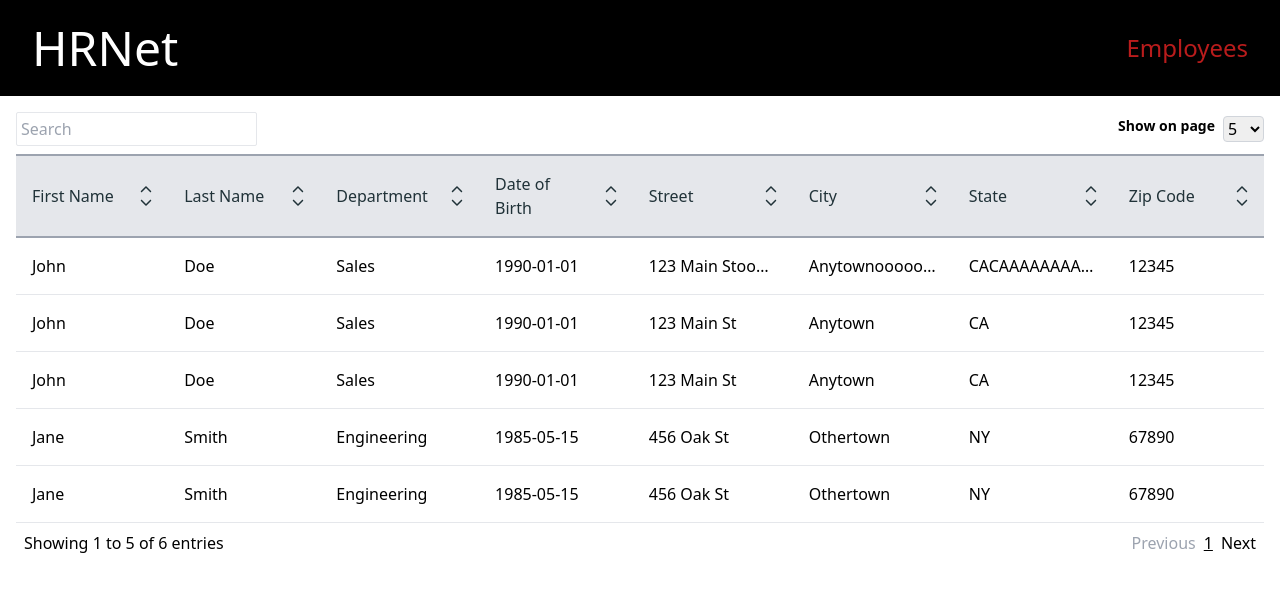
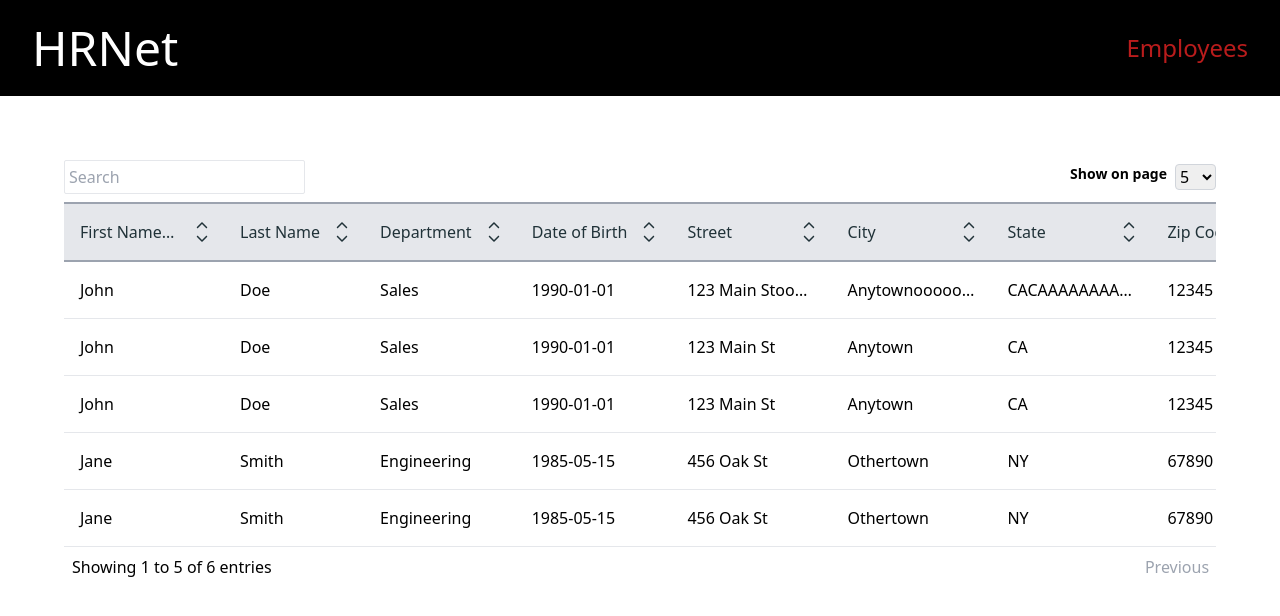
Before and after one commit to AnnabelleBraye/P14_HRNet, a React (Vite) app: page /employees in a window 1280 px wide. Shown: the top 616 px of the page. Built offline with nearby package versions, Linux system fonts and the light colour scheme.

Commit message:
feat(columnsMaxWidth): set max width to header and rows, add text-ellipsis on header.

```diff
--- a/src/components/Table/Header/index.tsx
+++ b/src/components/Table/Header/index.tsx
@@ -3,14 +3,22 @@ import { faChevronUp, faChevronDown } from '@fortawesome/free-solid-svg-icons';
 
 type HeaderProps = {
   title: string,
-  onClick: () => void
+  onClick: () => void,
+  columnsMaxWidth: number
 }
 
-const Header = ({title, onClick}: HeaderProps) => {
+const Header = ({title, onClick, columnsMaxWidth}: HeaderProps) => {
+
   return (
-    <th className="text-start text-blue-grey font-normal p-4 hover:cursor-pointer hover:bg-gray-600 hover:text-gray-300 hover:border-2 hover:border-gray-600">
-      <div className="flex justify-between items-center" onClick={onClick}>
-        <span>
+    <th
+      className="text-start text-blue-grey font-normal p-4 hover:cursor-pointer hover:bg-gray-600 hover:text-gray-300 hover:border-2 hover:border-gray-600"
+      style={{ maxWidth: `${columnsMaxWidth}px`, width: `${columnsMaxWidth}px` }}
+    >
+      <div
+        className="flex justify-between items-center"
+        onClick={onClick}
+      >
+        <span title={title} className="overflow-hidden text-ellipsis md:whitespace-nowrap">
           {title}
         </span>
         <span className="flex flex-col ml-4">
--- a/src/components/Table/Row/index.tsx
+++ b/src/components/Table/Row/index.tsx
@@ -4,14 +4,12 @@ import { ColType } from ".."
 type RowProps<T> = {
   columns: ColType<T>[],
   val: T,
-  nbOfTitles: number,
+  columnsMaxWidth: number,
   totalRows: number,
   rowIndex: number
 }
 
-const Row = <T,>({columns, val, nbOfTitles, totalRows, rowIndex}: RowProps<T>) => {
-  const { innerWidth: width } = window;
-
+const Row = <T,>({columns, val, columnsMaxWidth, totalRows, rowIndex}: RowProps<T>) => {
   return (
     <React.Fragment>
       <tr className={`hover:bg-gray-100  ${rowIndex === totalRows ? 'border-b-2 border-gray-400' : 'border-b'}`}>
@@ -20,7 +18,7 @@ const Row = <T,>({columns, val, nbOfTitles, totalRows, rowIndex}: RowProps<T>) =
             key={propIndex}
             title={`${val[prop.property]}`}
             className={`text-ellipsis whitespace-nowrap overflow-hidden p-4 min-w-32 md:min-w-min`}
-            style={{ maxWidth: `${Math.floor((width/nbOfTitles))}px`, width: `${Math.floor((width/nbOfTitles))}px` }}
+            style={{ maxWidth: `${columnsMaxWidth}px`, width: `${columnsMaxWidth}px` }}
           >
             {`${val[prop.property]}`}
           </td>
--- a/src/components/Table/index.tsx
+++ b/src/components/Table/index.tsx
@@ -23,6 +23,8 @@ const Table = <T,>({data, columns}: TableProps<T>) => {
   const [startIndex, setStartIndex] = useState(getStartIndex(currentPage, itemsPerPage));
   const [endIndex, setEndIndex] = useState(startIndex + itemsPerPage);
   const [currentData, setCurrentData] = useState(getCurrentData(sortedData, startIndex, endIndex));
+
+  const columnsMaxWidth = getColumnsMaxWidth(nbOfTitles);
 
   useEffect(() => {
     setCurrentPage(1);
@@ -109,13 +111,24 @@ const Table = <T,>({data, columns}: TableProps<T>) => {
             <thead>
               <tr className="bg-gray-200 border-y-2 border-solid border-gray-400 rounded-sm">
                 {columns.map((col, index) => (
-                  <Header key={index} title={col.title} onClick={() => sortList(col.property)} />
+                  <Header
+                    key={index}
+                    title={col.title}
+                    onClick={() => sortList(col.property)}
+                    columnsMaxWidth={columnsMaxWidth}
+                  />
                 ))}
               </tr>
             </thead>
             <tbody>
               {currentData.map((val, dataIndex) => (
-                <Row key={dataIndex} columns={columns} val={val} nbOfTitles={nbOfTitles} totalRows={data.length - 1} rowIndex={dataIndex} />
+                <Row
+                  key={dataIndex}
+                  columns={columns}
+                  val={val}
+                  columnsMaxWidth={columnsMaxWidth}
+                  totalRows={data.length - 1}
+                  rowIndex={dataIndex} />
               ))}
             </tbody>
             <tfoot>
@@ -143,6 +156,12 @@ const getTotalPages = <T,>(data: T[], itemsPerPage: number) => {
   return Math.ceil(data.length / itemsPerPage)
 }
 
+const getColumnsMaxWidth = (nbOfTitles: number) => {
+  const { innerWidth: width } = window;
+
+  return Math.floor((width/nbOfTitles))
+}
+
 const getStartIndex = (currentPage: number, itemsPerPage: number) => {
   return (currentPage - 1) * itemsPerPage;
 }
--- a/src/pages/EmployeesList/index.tsx
+++ b/src/pages/EmployeesList/index.tsx
@@ -23,7 +23,7 @@ const EmployeesList = () => {
 
   // Assurez-vous que cols correspond bien au type des données fournies
   const columns: ColType<User>[] = [
-    {title: 'First Name', property: 'firstName'},
+    {title: 'First Nameeeeeeeeeeeeeeeeeeeeeeeeeeeeeeeeeeeeee', property: 'firstName'},
     {title: 'Last Name', property: 'lastName'},
     {title: 'Department', property: 'department'},
     {title: 'Date of Birth', property: 'birthDate'},
@@ -34,7 +34,9 @@ const EmployeesList = () => {
   ];
 
   return (
-    <List data={exampleData} columns={columns} />
+    <div className="m-2 md:m-6 lg:m-12">
+      <List data={exampleData} columns={columns} />
+    </div>
   )
 }
 
```
Also changed, not shown: src/components/Table/Footer/index.tsx (indentation only).
